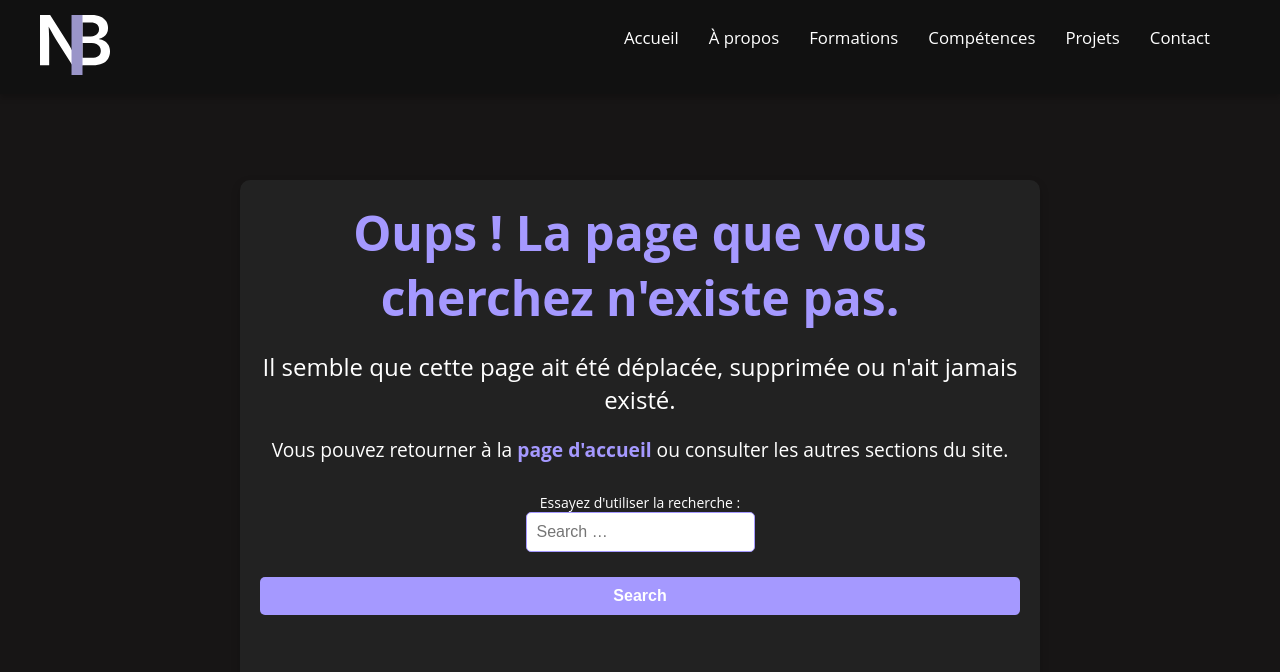
After one commit to BlandineNAHORNY/Portfolo2024_Blandine-Nahorny, a WordPress theme: template 404.php in a window 1280 px wide. The commit adds this page. Shown: the top 672 px of the page. Run offline with PHP 8.4 and a stand-in for WordPress, Linux system fonts and the light colour scheme; the site name, menu and one post (Sample post) are stand-ins, and other content is empty.

Commit message:
feat :  error 404 page

```diff
--- /dev/null
+++ b/404.php
@@ -0,0 +1,148 @@
+<?php
+/* Template Name: Error 404 */
+get_header();
+?>
+
+<div class="error-404 not-found">
+    <div class="error-message">
+        <h1 class="error-title">Oups ! La page que vous cherchez n'existe pas.</h1>
+        <p class="error-text">Il semble que cette page ait été déplacée, supprimée ou n'ait jamais existé.</p>
+        <p class="error-redirect">Vous pouvez retourner à la <a href="<?php echo home_url(); ?>" class="error-link">page d'accueil</a> ou consulter les autres sections du site.</p>
+
+        <div class="error-search">
+            <p>Essayez d'utiliser la recherche :</p>
+            <?php get_search_form(); ?>
+        </div>
+
+        <!-- Intégration du GIF -->
+        <div class="error-gif">
+            <iframe src="https://giphy.com/embed/piL4e4WusrA4S0KODK" width="480" height="480" frameBorder="0" class="giphy-embed" allowFullScreen></iframe>
+            <p><a href="https://giphy.com/gifs/SappySealsCommunity-sappy-1-of-one-piL4e4WusrA4S0KODK"></a></p>
+        </div>
+    </div>
+</div>
+
+<?php get_footer(); ?>
+
+<style>
+/* Styles généraux pour la page 404 */
+.error-404 {
+    color: white;
+    padding: 80px 20px;
+    text-align: center;
+}
+
+.error-message {
+    max-width: 800px;
+    margin: 0 auto;
+    padding: 20px;
+    background-color: #222;
+    border-radius: 10px;
+    box-shadow: 0 4px 10px rgba(0, 0, 0, 0.2);
+}
+
+.error-title {
+    font-size: 3rem;
+    color: #A599FF;
+    margin-bottom: 20px;
+    font-weight: 700;
+}
+
+.error-text {
+    font-size: 1.5rem;
+    margin-bottom: 20px;
+}
+
+.error-redirect {
+    font-size: 1.2rem;
+    margin-bottom: 30px;
+}
+
+.error-link {
+    color: #A599FF;
+    text-decoration: none;
+    font-weight: bold;
+}
+
+.error-link:hover {
+    text-decoration: underline;
+}
+
+.error-search {
+    margin-top: 30px;
+}
+
+.error-search input[type="search"] {
+    padding: 10px;
+    font-size: 1rem;
+    border-radius: 5px;
+    border: 1px solid #A599FF;
+    color: #111;
+    background-color: white;
+}
+
+.error-search input[type="submit"] {
+    padding: 10px 15px;
+    font-size: 1rem;
+    background-color: #A599FF;
+    border: none;
+    color: white;
+    cursor: pointer;
+    border-radius: 5px;
+    transition: background-color 0.3s ease;
+}
+
+.error-search input[type="submit"]:hover {
+    background-color: #8a76cc;
+}
+
+.error-gif {
+    margin-top: 40px;
+    display: flex;
+    justify-content: center;
+    align-items: center;
+}
+
+.error-gif iframe {
+    max-width: 100%;
+    height: auto;
+    border: none;
+}
+
+@media (max-width: 768px) {
+    .error-title {
+        font-size: 2.5rem;
+    }
+
+    .error-text {
+        font-size: 1.2rem;
+    }
+
+    .error-link {
+        font-size: 1.1rem;
+    }
+
+    .error-search input[type="search"], .error-search input[type="submit"] {
+        font-size: 1rem;
+    }
+}
+
+@media (max-width: 480px) {
+    .error-title {
+        font-size: 2rem;
+    }
+
+    .error-text {
+        font-size: 1rem;
+    }
+
+    .error-link {
+        font-size: 1rem;
+    }
+
+    .error-search input[type="search"], .error-search input[type="submit"] {
+        font-size: 1rem;
+        width: 100%;
+    }
+}
+</style>
--- a/index.php
+++ b/index.php
@@ -28,7 +28,10 @@ get_header();
                 <section class="about-name">
                     <h3>
                         Blandine Nahorny
-                        <img src="<?php echo get_template_directory_uri(); ?>/src/svg/Approval.svg" alt="Approbation" class="approval-icon">
+                            <a href="<?php echo home_url('/erreur404'); ?>">
+                                <img src="<?php echo get_template_directory_uri(); ?>/src/svg/Approval.svg" alt="Approbation" class="approval-icon">
+                            </a>
+
                     </h3>
                     <p class="about-role">Etudiante</p>
                 </section>
--- a/style.css
+++ b/style.css
@@ -354,6 +354,7 @@ html, body {
     max-height: 40px;
     margin: 0 20px; /* Ajoute de l'espace autour du logo */
 }
+
 
 /* Responsive design pour centrer le footer en version mobile */
 @media (max-width: 768px) {
```
